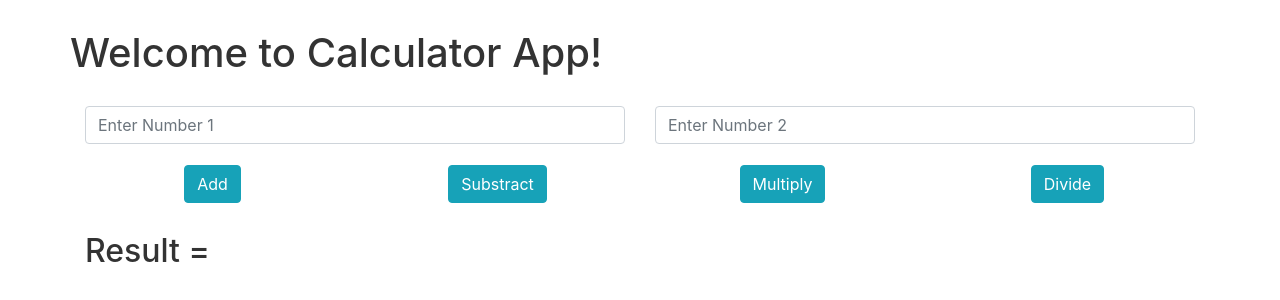
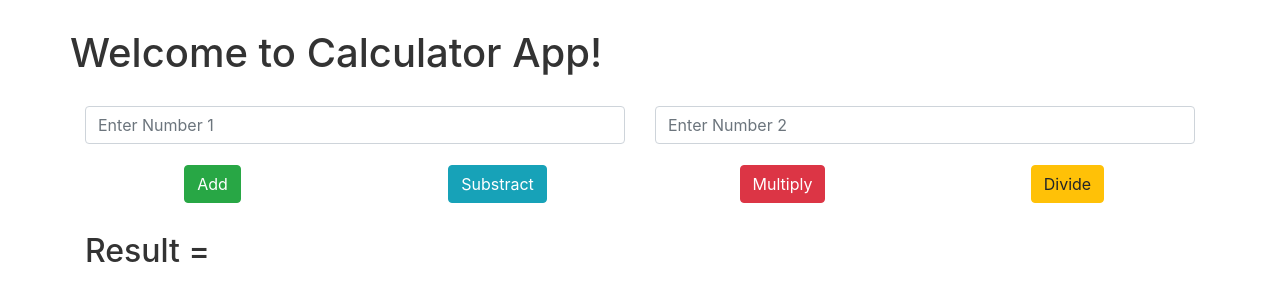
Before and after one commit to rrida1995/calculator, an Angular app: page / in a window 1280 px wide. Shown: the top 300 px of the page. Built offline with nearby package versions, Linux system fonts and the light colour scheme.

Commit message:
update division formula

```diff
--- a/src/app/app.component.html
+++ b/src/app/app.component.html
@@ -309,16 +309,16 @@
   <br />
   <div class="row text-center">
       <div class="col-md-3">
-          <button class="btn btn-info" (click)='add()'>Add</button>
+          <button class="btn btn-success" (click)='add()'>Add</button>
       </div>
       <div class="col-md-3">
           <button class="btn btn-info" (click)='substract()'>Substract</button>
       </div>
       <div class="col-md-3">
-          <button class="btn btn-info" (click)='multiply()'>Multiply</button>
+          <button class="btn btn-danger" (click)='multiply()'>Multiply</button>
       </div>
       <div class="col-md-3">
-          <button class="btn btn-info" (click)='divide()'>Divide</button>
+          <button class="btn btn-warning" (click)='divide()'>Divide</button>
       </div>
   </div>
   <br />
--- a/src/app/app.component.ts
+++ b/src/app/app.component.ts
@@ -1,5 +1,4 @@
 import { Component } from '@angular/core';
-// import 'bootstrap/dist/css/bootstrap.min.css';
 
 @Component({
   selector: 'app-root',
@@ -12,6 +11,7 @@ export class AppComponent {
   num1: number;
   num2: number;
   result: number;
+
   add() {
       this.result = this.num1 + this.num2;
   }
@@ -22,6 +22,6 @@ export class AppComponent {
       this.result = this.num1 * this.num2;
   }
   divide() {
-      this.result = (this.num1 / this.num2) - (( this.num1 % this.num2 ) / this.num2);
+      this.result = Math.floor(this.num1 / this.num2);
   }
 }
```
